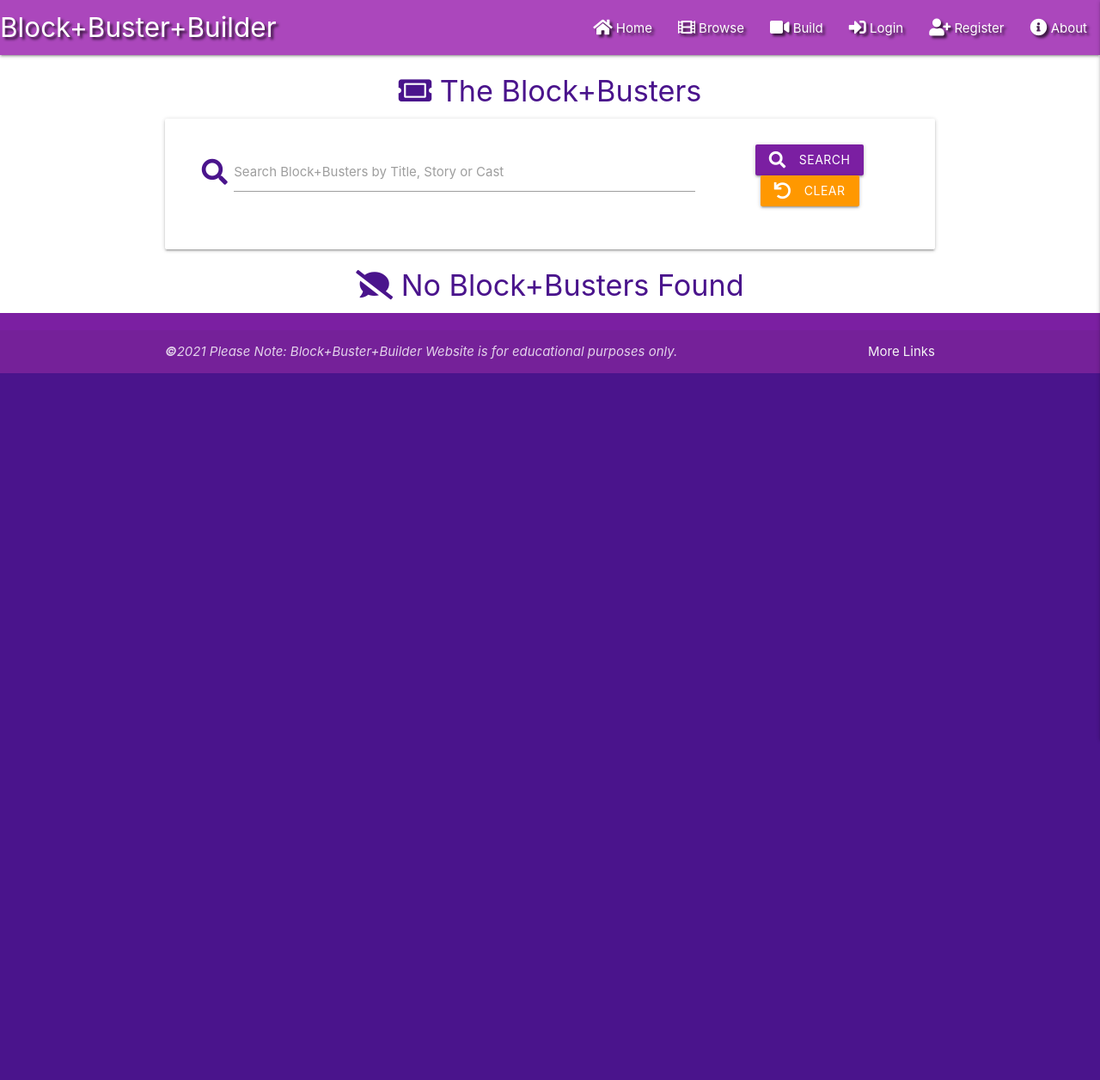
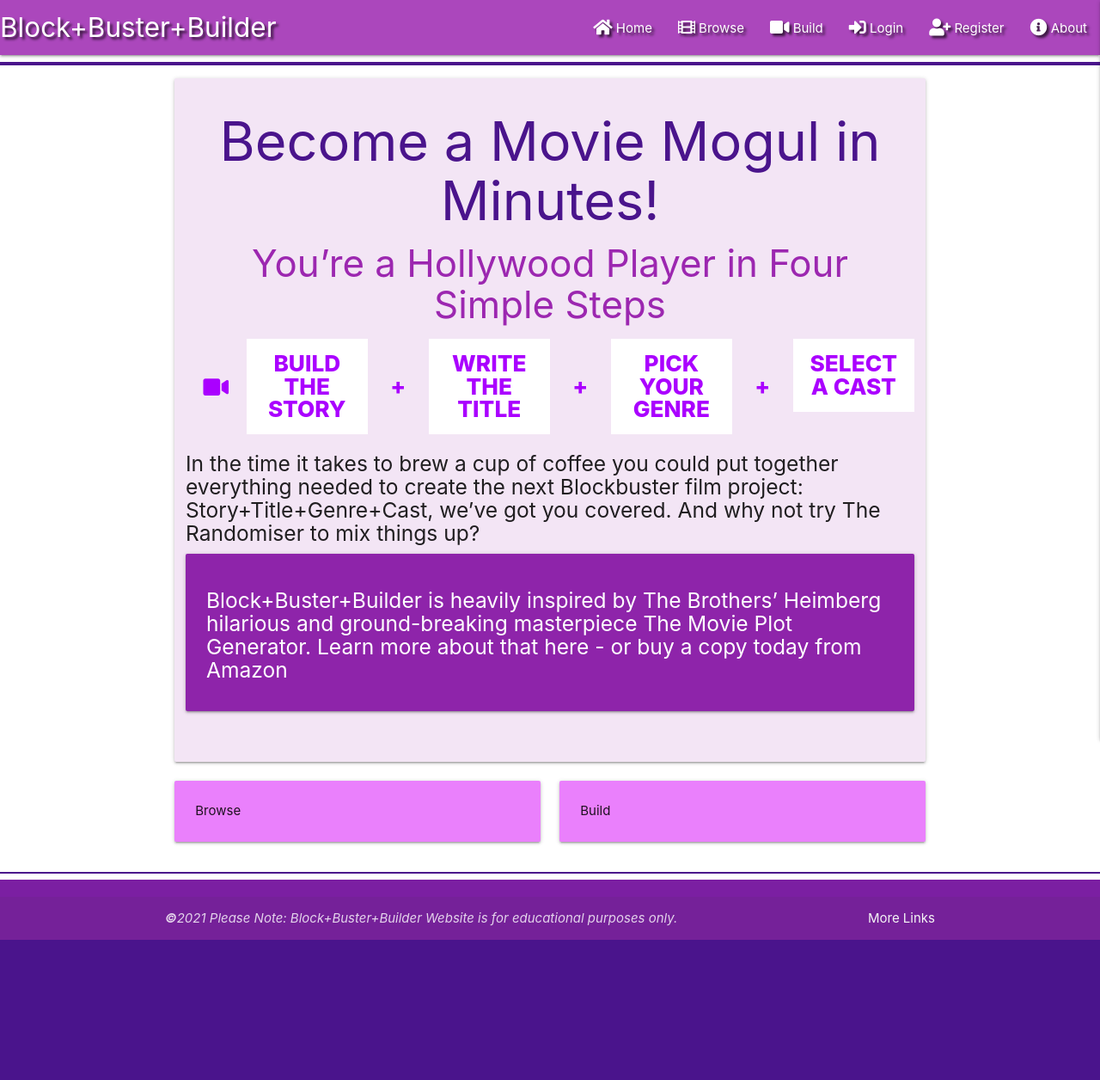
Before and after one commit to charliekranz/blockbuster_MS3, a Flask app: page / in a window 1280 px wide. Shown: the top 1256 px of the page at 86% size. Before the commit the page ends 860 px from the top, so only its background shows below. Run offline with Flask 2, Linux system fonts and the light colour scheme; data that the repository does not hold is empty; some libraries are stand-ins or nearby versions.

Commit message:
Initial Home Template and styling

```diff
--- a/app.py
+++ b/app.py
@@ -17,6 +17,10 @@ app.secret_key = os.environ.get("SECRET_KEY")
 
 mongo = PyMongo(app)
 
+@app.route("/")
+@app.route("/home")
+def home():
+    return render_template("home.html")
 
 @app.route("/")
 @app.route("/get_stories")
--- a/static/css/style.css
+++ b/static/css/style.css
@@ -14,6 +14,27 @@
 
 .nav {
   background-color: #ffffff !important;
+}
+
+hr.purple-bold {
+    border: 2px solid #4a148c;
+}
+
+hr.purple-light {
+    border: 1px solid #4a148c;
+}
+
+.headline {
+    margin: 1rem 0 1rem;
+}
+
+.white-box {
+    background-color: #ffffff;
+    border-color: #aa00ff;
+    border-width: 2px;
+    text-align: center;
+    vertical-align: middle;
+    padding: 2px;
 }
 
 .flashed h5 {
@@ -34,6 +55,17 @@
     text-transform: uppercase;
     font-size: 1.75em;
     text-align: center;
+}
+
+.box-text {
+    text-transform: uppercase;
+    text-align: center;
+    vertical-align: middle;
+    color: #aa00ff;
+    font-size: 1.75em;
+    font-weight: 800;
+    line-height: 1em;
+    padding: 16px 4px 16px 4px;
 }
 
 .btn-small {
--- a/templates/base.html
+++ b/templates/base.html
@@ -20,7 +20,7 @@
             <a href="#!" class="brand-logo">Block+Buster+Builder</a>
             <a href="#" data-target="mobile-demo" class="sidenav-trigger right"><i class="fas fa-chevron-circle-down"></i></a>
             <ul class="right hide-on-med-and-down">
-                <li><a href="#"><i class="fas fa-home fa-lg"></i> Home</a></li>
+                <li><a href="{{ url_for('home') }}"><i class="fas fa-home fa-lg"></i> Home</a></li>
                 <li><a href="{{ url_for('get_stories') }}"><i class="fas fa-film fa-lg"></i> Browse</a></li>
                 <li><a href="{{ url_for('add_story') }}"><i class="fas fa-video fa-lg"></i> Build</a></li>
                 {% if session.user %}
@@ -40,7 +40,7 @@
         <!-- mobile sidebar navigation -->
         <ul class="sidenav" id="mobile-demo">
             <li><h5 class="center-align purple-text text-darken-3">Block+Buster+Builder</h5></li>
-            <li><a href="#"><i class="fas fa-home"></i> Home</a></li>
+            <li><a href="{{ url_for('home') }}"><i class="fas fa-home"></i> Home</a></li>
             <li><a href="{{ url_for('get_stories')  }}"><i class="fas fa-film"></i> Browse</a></li>
             <li><a href="{{ url_for('add_story') }}"><i class="fas fa-video"></i> Build</a></li>
             {% if session.user %}
@@ -52,8 +52,8 @@
                 <li><a href="{{ url_for('register') }}"><i class="fas fa-user-plus"></i> Register</a></li>
             {% endif %}
             <li><a href="#"><i class="fas fa-info-circle"></i> About</a></li>
-
         </ul>
+        <hr class="purple-bold">
     </header>
 
     <section>
@@ -81,6 +81,8 @@
     <script src="{{ url_for('static', filename='js/script.js') }}"></script>
     {% block scripts %}
     {% endblock %}
+    <hr class="purple-light">
+
 </body>
 <footer class="footer-content">
     <div class="page-footer purple darken-2">
--- a/templates/blockbusters.html
+++ b/templates/blockbusters.html
@@ -4,7 +4,7 @@
     <h4 class="purple-text text-darken-4 center-align"><i class="fas fa-ticket-alt"></i> The Block+Busters</h3>
 
     <div class="row card-panel white">
-        <form action="{{ url_for('search')}}" method="post" class="col-s12"></form>
+        <form action="{{ url_for('search') }}" method="post" class="col-s12"></form>
             <div class="row valign-wrapper center-align">
                 <div class="input-field col s12 m10">
                     <i class="fas fa-search prefix purple-text text-darken-4"></i>
--- /dev/null
+++ b/templates/home.html
@@ -0,0 +1,73 @@
+{% extends "base.html" %}
+{% block content %}
+
+    <div class="row">
+        <div class="col s12 m12 offset-m0" >
+            <div class="card-panel purple lighten-5">
+                <h1 class="center-align purple-text text-darken-4 headline">
+                    Become a Movie Mogul in Minutes!
+                </h1>
+                <h3 class="center-align purple-text accent headline">
+                    You’re a Hollywood Player in Four Simple Steps
+                </h3>
+                <div class="row">
+                    <div class="center-align col s12 m1" >
+                      <p class="box-text"><i class="fas fa-video"></i></p>
+                    </div>
+                    <div class="white-box center-align col s12 m2" >
+                        <div class="box-text">
+                            Build the Story
+                        </div>
+                    </div>
+                    <div class="center-align col s12 m1" >
+                        <p class="box-text">+</p>
+                    </div>
+                    <div class="white-box center-align col s12 m2" >
+                        <div class="box-text">
+                            Write the Title
+                        </div>
+                    </div>
+                    <div class="center-align col s12 m1" >
+                        <p class="box-text">+</p>
+                    </div>
+                    <div class="white-box center-align col s12 m2" >
+                        <div class="box-text">
+                            Pick Your Genre
+                        </div>
+                    </div>
+                    <div class="center-align col s12 m1" >
+                        <p class="box-text">+</p>
+                    </div>
+                    <div class="white-box center-align col s12 m2" >
+                        <div class="box-text">
+                            Select A Cast
+                        </div>
+                    </div>
+                </div>
+                    <div class="row">
+                        <div class="s12">
+                            <h5 class="">
+                                In the time it takes to brew a cup of coffee you could put together everything needed to create the next Blockbuster film project: Story+Title+Genre+Cast, we’ve got you covered. And why not try The Randomiser to mix things up?
+                            </h5>
+                            <div class="card-panel purple darken-1">
+                                <h5 class="white-text">
+                                    Block+Buster+Builder is heavily inspired by The Brothers’ Heimberg hilarious and ground-breaking masterpiece The Movie Plot Generator. Learn more about that here - or buy a copy today from Amazon
+                                </h5>
+                            </div>
+                        </div>
+                    </div>
+                </div>
+        </div>
+        <div class="div col m6 s12">
+            <div class="card-panel purple accent-1">
+                Browse
+            </div>
+        </div>
+        <div class="div col m6 s12">
+            <div class="card-panel purple accent-1">
+                Build
+            </div>
+        </div>
+    </div>
+
+{% endblock %}
```
